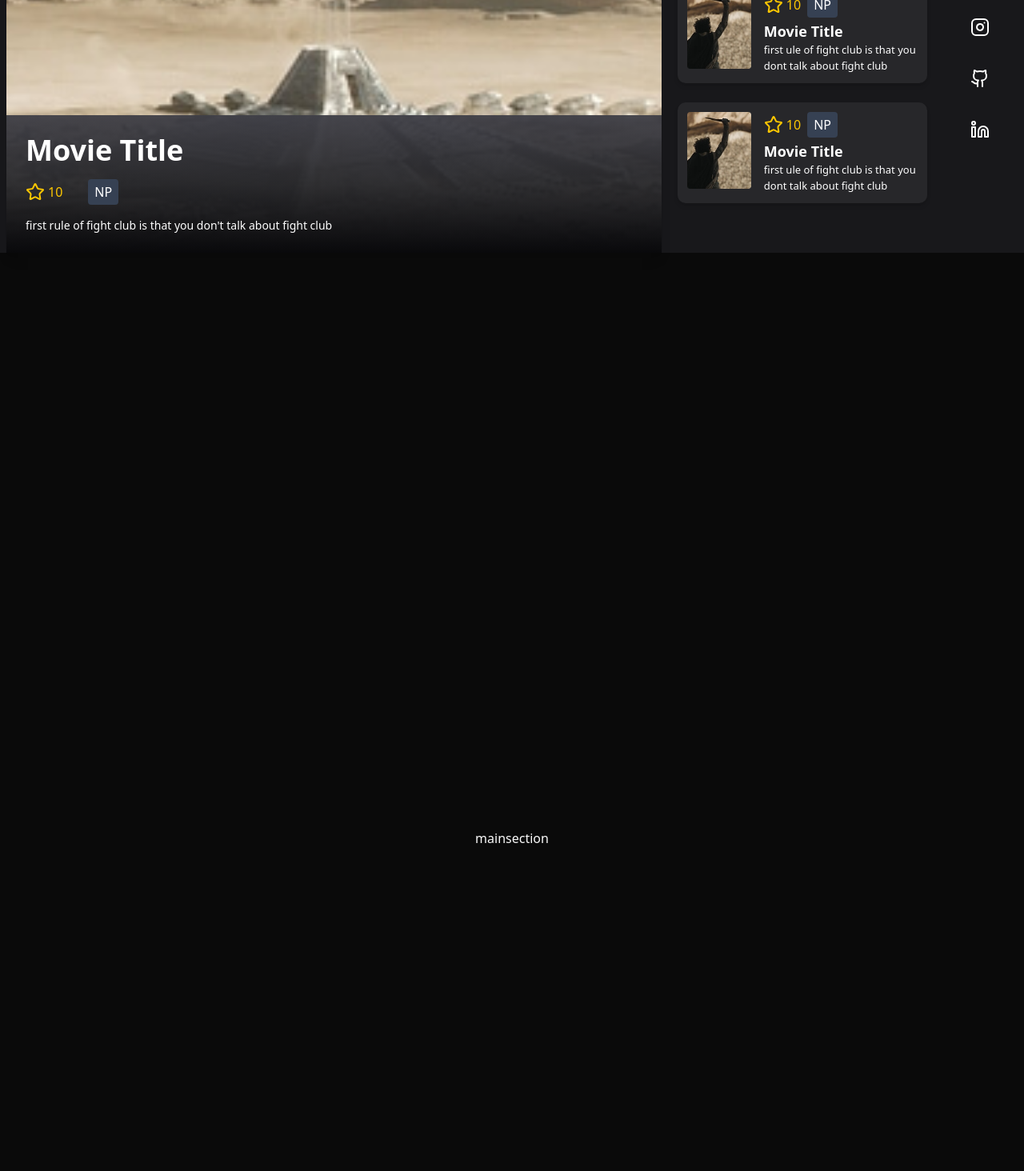
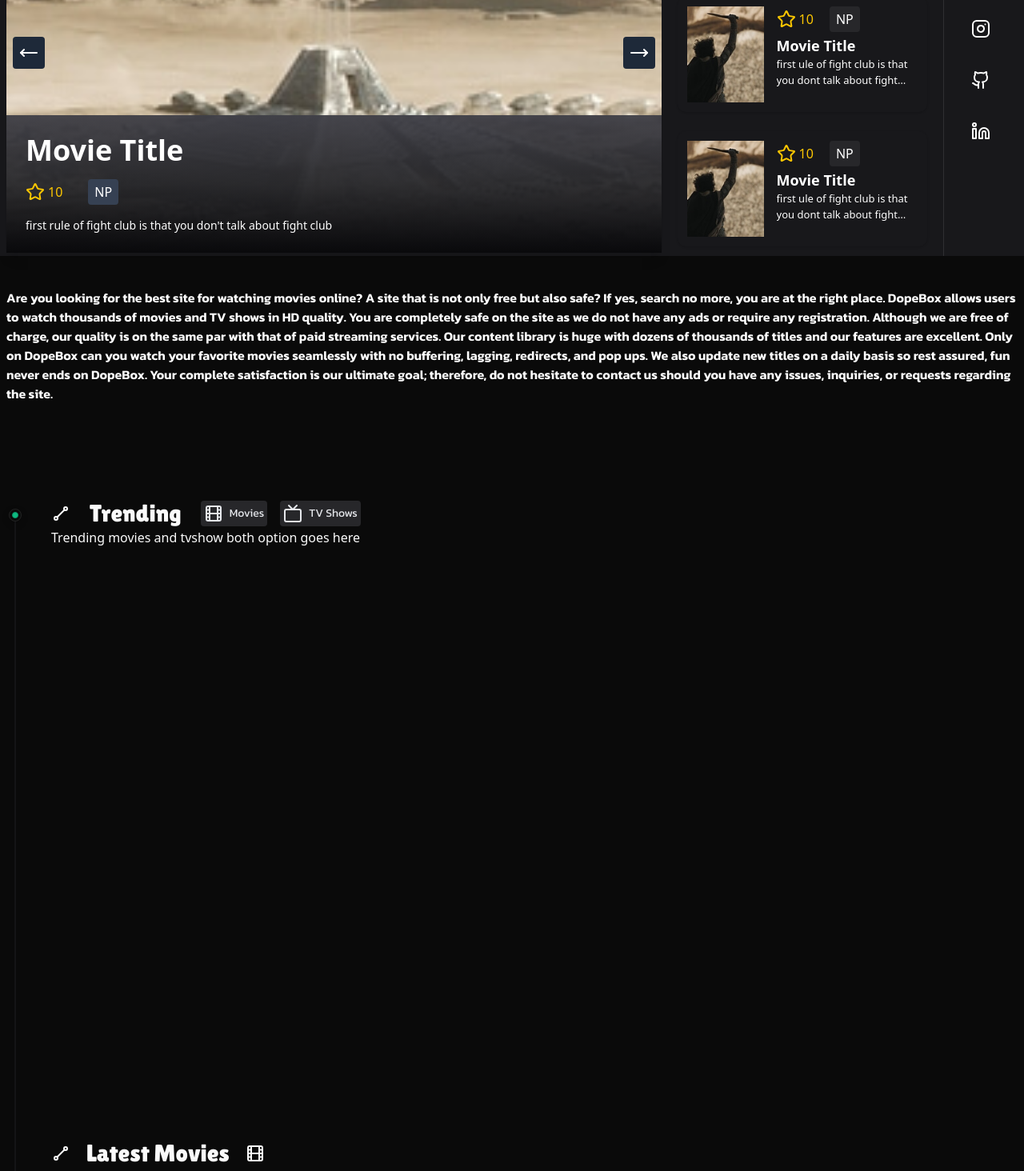
Before and after one commit to iTs-Minal/chalchitra, a Next.js app: page /home in a window 1280 px wide. Shown: the part 260-1724 px from the top of the page at 80% size. Before the commit the page ends 1320 px from the top, so only its background shows below. Built offline with nearby package versions, Linux system fonts and the light colour scheme; no server answers.

Commit message:
ui is developed for home page now we fetch data

```diff
--- a/next.config.ts
+++ b/next.config.ts
@@ -3,7 +3,7 @@
 const nextConfig: NextConfig = {
   /* config options here */
   images: {
-    domains: ['assets.aceternity.com','aceternity.com','images.unsplash.com', 'image.tmdb.org'],
+    domains: ['assets.aceternity.com','aceternity.com','images.unsplash.com', 'image.tmdb.org', "ucarecdn.com"],
   },
 };
 
--- a/src/app/(auth)/sign-in/[[...sign-in]]/page.tsx
+++ b/src/app/(auth)/sign-in/[[...sign-in]]/page.tsx
@@ -1,8 +1,10 @@
-import { SignIn } from '@clerk/nextjs'
+import { SignIn } from "@clerk/nextjs"
+
+
 
 
 const Page = () => {
-  return <SignIn forceRedirectUrl="/home"/>
+  return <SignIn forceRedirectUrl={"/home"}/>
 }
 
 export default Page
--- a/src/components/homePage/header.tsx
+++ b/src/components/homePage/header.tsx
@@ -1,4 +1,4 @@
-import { Github, Instagram, Linkedin, Star, Twitter } from "lucide-react";
+import { Github, Instagram, Linkedin, MoveLeft, MoveRight, Star, Twitter } from "lucide-react";
 import Image from "next/image";
 import React from "react";
 
@@ -27,25 +27,37 @@
             {`first rule of fight club is that you don't talk about fight club`}
           </p>
         </div>
+        <button
+
+          className="absolute left-2 top-1/2 transform -translate-y-1/2 text-white bg-gray-800 p-2 rounded hover:opacity-60"
+        >
+          <MoveLeft />
+        </button>
+        <button
+
+          className="absolute right-2 top-1/2 transform -translate-y-1/2 text-white bg-gray-800 p-2 rounded hover:opacity-60"
+        >
+          <MoveRight />
+        </button>
       </div>
 
       {/* random 3 movies */}
       <div className="w-full md:w-[40%] flex flex-col space-y-6 p-3 cursor-pointer">
-        <div className="flex p-3 rounded-lg shadow-md hover:scale-105 transition duration-100 dark:bg-zinc-800">
+        <div className="flex p-3 rounded-lg shadow-sm hover:scale-105 transition duration-100 dark:bg-zinc-900">
           <Image
-            className="w-20 h-24 object-cover rounded"
+            className="w-24 h-30 object-cover"
             src="/dune-2.jpg"
             // TMDB image URL
             alt={"Movie title"}
             width={80}
-            height={120}
+            height={150}
           />
           <div className="ml-4 text-black dark:text-white">
-            <div className="flex items-center space-x-2">
+          <div className="flex items-center space-x-2 gap-3">
               <span className="text-yellow-400 flex items-center">
                 <Star className="mr-1" /> {`10`}
               </span>
-              <span className="bg-gray-700 px-2 py-1 rounded text-white">
+              <span className="bg-zinc-800 px-2 py-1 rounded text-white">
                 {"NP"}
               </span>
             </div>
@@ -58,21 +70,21 @@
           </div>
         </div>
 
-        <div className="flex p-3 rounded-lg shadow-md hover:scale-105 transition duration-100 dark:bg-zinc-800">
+        <div className="flex p-3 rounded-lg shadow-sm hover:scale-105 transition duration-100 dark:bg-zinc-900">
           <Image
-            className="w-20 h-24 object-cover rounded"
+            className="w-24 h-30 object-cover"
             src="/dune-2.jpg"
             // TMDB image URL
             alt={"Movie title"}
             width={80}
-            height={120}
+            height={150}
           />
           <div className="ml-4 text-black dark:text-white">
-            <div className="flex items-center space-x-2">
+          <div className="flex items-center space-x-2 gap-3">
               <span className="text-yellow-400 flex items-center">
                 <Star className="mr-1" /> {`10`}
               </span>
-              <span className="bg-gray-700 px-2 py-1 rounded text-white">
+              <span className="bg-zinc-800 px-2 py-1 rounded text-white">
                 {"NP"}
               </span>
             </div>
@@ -85,21 +97,21 @@
           </div>
         </div>
 
-        <div className="flex p-3 rounded-lg shadow-md hover:scale-105 transition duration-100 dark:bg-zinc-800">
+        <div className="flex p-3 rounded-lg shadow-sm hover:scale-105 transition duration-100 dark:bg-zinc-900">
           <Image
-            className="w-20 h-24 object-cover rounded"
+            className="w-24 h-30 object-cover"
             src="/dune-2.jpg"
             // TMDB image URL
             alt={"Movie title"}
             width={80}
-            height={120}
+            height={150}
           />
           <div className="ml-4 text-black dark:text-white">
-            <div className="flex items-center space-x-2">
+            <div className="flex items-center space-x-2 gap-3">
               <span className="text-yellow-400 flex items-center">
                 <Star className="mr-1" /> {`10`}
               </span>
-              <span className="bg-gray-700 px-2 py-1 rounded text-white">
+              <span className="bg-zinc-800 px-2 py-1 rounded text-white">
                 {"NP"}
               </span>
             </div>
@@ -115,7 +127,7 @@
 
       {/* social */}
 
-      <div className="w-full md:w-[10%] flex flex-row justify-center md:flex-col md:items-center gap-6 p-4 text-black dark:text-white">
+      <div className="w-full md:w-[10%] flex flex-row border-l-1 justify-center md:flex-col md:items-center gap-6 p-4 text-black dark:text-white">
         {[
           { icon: Twitter, name: "Twitter" },
           { icon: Instagram, name: "Instagram" },
--- a/src/components/homePage/main-section.tsx
+++ b/src/components/homePage/main-section.tsx
@@ -1,11 +1,90 @@
-import React from 'react'
+import React from "react";
+import { TracingBeam } from "../ui/tracing-beam";
+import { IconLine } from "@tabler/icons-react";
+import { FilmIcon, TvIcon } from "lucide-react";
 
 const MainSection = () => {
   return (
-    <div className="h-100% mt-180">
-      mainsection
-    </div>
-  )
-}
+    <main className="flex flex-col items-center justify-center px-2 mt-5">
+      <div className="flex flex-col w-full items-center mt-5">
+        <p className="text-md font-bold text-black dark:text-white font-kanit">
+          Are you looking for the best site for watching movies online? A site
+          that is not only free but also safe? If yes, search no more, you are
+          at the right place. DopeBox allows users to watch thousands of movies
+          and TV shows in HD quality. You are completely safe on the site as we
+          do not have any ads or require any registration. Although we are free
+          of charge, our quality is on the same par with that of paid streaming
+          services. Our content library is huge with dozens of thousands of
+          titles and our features are excellent. Only on DopeBox can you watch
+          your favorite movies seamlessly with no buffering, lagging, redirects,
+          and pop ups. We also update new titles on a daily basis so rest
+          assured, fun never ends on DopeBox. Your complete satisfaction is our
+          ultimate goal; therefore, do not hesitate to contact us should you
+          have any issues, inquiries, or requests regarding the site.
+        </p>
+      </div>
+      <div className="flex flex-col w-full mt-30 px-2">
+        <TracingBeam className="flex flex-col w-full h-auto">
 
-export default MainSection
+          {/* -----trensding section----- */}
+          <div className="flex flex-col w-full h-screen cursor-pointer">
+            <div className="flex gap-6 items-center">
+              <IconLine />
+              <span className="font-lilita text-3xl">Trending</span>
+              <div className="flex gap-4 items-center">
+                <span className="flex items-center text-sm font-kanit gap-2 bg-zinc-800 text-gray-200 p-1 rounded hover:scale-95 transition duation-300">
+                  {" "}
+                  <span>
+                    <FilmIcon />
+                  </span>
+                  Movies
+                </span>
+                <span className="flex items-center text-sm font-kanit gap-2 bg-zinc-800 text-gray-200 p-1 rounded hover:scale-95 transition duation-300">
+                  <span>
+                    <TvIcon />
+                  </span>{" "}
+                  TV Shows
+                </span>
+              </div>
+            </div>
+            <div>Trending movies and tvshow both option goes here</div>
+          </div>
+
+
+{/* -----movies section------- */}
+          <div className="flex flex-col w-full h-screen ">
+            <div className="flex gap-5 items-center">
+              <IconLine />
+              <span className="font-lilita text-3xl">Latest Movies</span>
+              <FilmIcon />
+            </div>
+            <div>movie card goes here</div>
+          </div>
+{/* -----tv show section---- */}
+          <div className="flex flex-col w-full h-screen cursor-pointer">
+            <div className="flex gap-5 items-center">
+              <IconLine />
+              <span className="font-lilita text-3xl">Latest Tv Shows</span>
+              <TvIcon />
+            </div>
+            <div>tvshow card goes here</div>
+          </div>
+
+
+
+{/* ----upcoming section---- */}
+          <div className="flex flex-col w-full h-screen cursor-pointer">
+            <div className="flex gap-5 items-center">
+              <IconLine />
+              <span className="font-lilita text-3xl">Upcoming</span>
+              <FilmIcon />
+            </div>
+            <div>upcoming card goes here</div>
+          </div>
+        </TracingBeam>
+      </div>
+    </main>
+  );
+};
+
+export default MainSection;
--- a/src/components/homePage/navbar.tsx
+++ b/src/components/homePage/navbar.tsx
@@ -4,13 +4,19 @@
 import { useTheme } from "next-themes";
 import Image from "next/image";
 import React, { useEffect, useRef, useState } from "react";
-import { LampContainer } from "../ui/lamp";
-import { motion } from "motion/react";
+
+// import { motion } from "motion/react";
 
 const Navbar = () => {
   const { theme, setTheme } = useTheme();
 
   const isDark = theme === "dark";
+
+  const [mounted, setMounted] = useState(false);
+
+  useEffect(() => {
+    setMounted(true);
+  }, []);
 
   const [hideOnScroll, setHideOnScroll] = useState(false);
   const [lastScrollY, setLastScrollY] = useState(0);
@@ -19,9 +25,9 @@
   useEffect(() => {
     const handleScroll = () => {
       const currentScrollY = window.scrollY;
-      setScrolled(window.scrollY > 10);
+      setScrolled(window.scrollY > 1);
 
-      if (currentScrollY > lastScrollY || currentScrollY > 10) {
+      if (currentScrollY > lastScrollY || currentScrollY > 1) {
         setHideOnScroll(true);
       } else {
         setHideOnScroll(false);
@@ -64,44 +70,60 @@
           <span
             onClick={openMenu}
             className={`${
-              hideOnScroll ? "opacity-0 pointer-events-none" : "opacity-100"
+              hideOnScroll ? "opacity-100" : "opacity-100"
             }`}
           >
             <Menu />
           </span>
 
           {isOpen && (
-            <div className={`${scrolled?"hidden" :"flex flex-col absolute items-center left-0 top-0 bottom-0 w-64 z-50 h-screen transition duration-1000"} `}>
-
-            <LampContainer>
-
+              <div className={`${
+                scrolled
+                  ? "flex absolute  items-center justify-center left-0 top-20 px-3 py-3 bg-neutral-200 dark:bg-zinc-900 h-20 bottom-0 w-130 z-50 transition duration-1000 rounded-full"
+                  : "fixed items-center left-0 top-0 px-3 py-4 bg-neutral-200 dark:bg-zinc-900 bottom-0 w-70 z-50 h-screen transition ease-in duration-1000"
+              } `}>
                 <div
                   onClick={closeMenu}
-              className="p-1 cursor-pointer absolute right-6 top-6 dark:hover:rounded-full dark:hover:bg-slate-900/70 dark:hover:text-white"
+                  className={`${scrolled?"top-0":"p-1 cursor-pointer left-50 absolute dark:hover:rounded-full dark:hover:text-white"}`}
                 >
-              <span><XCircle size={36} className="w-10" /></span>
+                  <span>
+                    <XCircle size={28} className="w-10 hover:scale-110" />
+                  </span>
                 </div>
-              <motion.h1
-                initial={{ opacity: 0.5, y:10 }}
-                whileInView={{ opacity: 1, y: 0 }}
-                transition={{
-                  delay: 0.1,
-                  duration: 0.1,
-                }}
-                className="mt-8 bg-gradient-to-br from-slate-300 to-slate-500 py-4 bg-clip-text text-center text-4xl font-medium tracking-tight text-transparent md:text-7xl"
+                <div className="flex items-center w-full h-full">
+                  <ul
+                    ref={sideMenuRef}
+                    className={`${scrolled?"flex flex-row items-center justify-center w-full h-20":"flex flex-col items-center relative top-10 w-full h-full text-black dark:text-white transition-transform duration-500"}`}
                   >
-                Build lamps <br /> the right way
-              </motion.h1>
-            </LampContainer>
+                    <li onClick={closeMenu} className="p-4 hover:scale-110 hover:text-yellow-400 transition duration-200 cursor-pointer rounded-lg">
+                      Home
+                    </li>
+                    <li onClick={closeMenu} className="p-4 hover:scale-110 hover:text-yellow-400 transition duration-200 cursor-pointer rounded-lg">
+                      Movies
+                    </li>
+                    <li onClick={closeMenu} className="p-4 hover:scale-110 hover:text-yellow-400 transition duration-200 cursor-pointer rounded-lg">
+                      TV Shows
+                    </li>
+                    <li onClick={closeMenu} className="p-4 hover:scale-110 hover:text-yellow-400 transition duration-200 cursor-pointer rounded-lg">
+                      Top ImDB
+                    </li>
+                    <li onClick={closeMenu} className="p-4 hover:scale-110 hover:text-yellow-400 transition duration-200 cursor-pointer rounded-lg">
+                      Trending
+                    </li>
+                  </ul>
+                </div>
               </div>
           )}
 
+          {mounted && (
             <Image
               src={isDark ? "/logo-white.png" : "/logo-black.png"}
               alt="chalchitra-logo"
+              loading="lazy"
               height={60}
               width={60}
             />
+          )}
         </div>
         <form
           className={`hidden lg:flex items-center ml-10 transition-all duration-300 ${
--- a/src/components/landingPage/navbar.tsx
+++ b/src/components/landingPage/navbar.tsx
@@ -91,7 +91,7 @@
 
                 <SignedOut>
                   <SignInButton>
-                    <NavbarButton variant="secondary">Sign In</NavbarButton>
+                    <NavbarButton variant="secondary" href="/sign-in">Sign In</NavbarButton>
                   </SignInButton>
                 </SignedOut>
 
--- /dev/null
+++ b/src/components/ui/tracing-beam.tsx
@@ -0,0 +1,125 @@
+"use client";
+import React, { useEffect, useRef, useState } from "react";
+import {
+  motion,
+  useTransform,
+  useScroll,
+  useSpring,
+} from "motion/react";
+import { cn } from "@/lib/utils";
+
+export const TracingBeam = ({
+  children,
+  className,
+}: {
+  children: React.ReactNode;
+  className?: string;
+}) => {
+  const ref = useRef<HTMLDivElement>(null);
+  const { scrollYProgress } = useScroll({
+    target: ref,
+    offset: ["start start", "end start"],
+  });
+
+  const contentRef = useRef<HTMLDivElement>(null);
+  const [svgHeight, setSvgHeight] = useState(0);
+
+  useEffect(() => {
+    if (contentRef.current) {
+      setSvgHeight(contentRef.current.offsetHeight);
+    }
+  }, []);
+
+  const y1 = useSpring(
+    useTransform(scrollYProgress, [0, 0.8], [50, svgHeight]),
+    {
+      stiffness: 500,
+      damping: 90,
+    },
+  );
+  const y2 = useSpring(
+    useTransform(scrollYProgress, [0, 1], [50, svgHeight - 200]),
+    {
+      stiffness: 500,
+      damping: 90,
+    },
+  );
+
+  return (
+    <motion.div
+      ref={ref}
+      className={cn("relative mx-auto h-full w-full max-w-6xl", className)}
+    >
+      <div className="absolute h-auto top-3 -left-4 md:-left-20">
+        <motion.div
+          transition={{
+            duration: 0.2,
+            delay: 0.2,
+          }}
+          animate={{
+            boxShadow:
+              scrollYProgress.get() > 0
+                ? "none"
+                : "rgba(0, 0, 0, 0.24) 0px 3px 8px",
+          }}
+          className="border-netural-200 ml-[27px] flex h-4 w-4 items-center justify-center rounded-full border shadow-sm"
+        >
+          <motion.div
+            transition={{
+              duration: 0.2,
+              delay: 0.3,
+            }}
+            animate={{
+              backgroundColor: scrollYProgress.get() > 0 ? "white" : "#10b981",
+              borderColor: scrollYProgress.get() > 0 ? "white" : "#059669",
+            }}
+            className="h-2 w-2 rounded-full border border-neutral-300 bg-white"
+          />
+        </motion.div>
+        <svg
+          viewBox={`0 0 20 ${svgHeight}`}
+          width="20"
+          height={svgHeight} // Set the SVG height
+          className="ml-4 block"
+          aria-hidden="true"
+        >
+          <motion.path
+            d={`M 1 0V -36 l 18 24 V ${svgHeight * 0.8} l -18 24V ${svgHeight}`}
+            fill="none"
+            stroke="#9091A0"
+            strokeOpacity="0.16"
+            transition={{
+              duration: 8,
+            }}
+          ></motion.path>
+          <motion.path
+            d={`M 1 0V -36 l 18 24 V ${svgHeight * 0.8} l -18 24V ${svgHeight}`}
+            fill="none"
+            stroke="url(#gradient)"
+            strokeWidth="1.25"
+            className="motion-reduce:hidden"
+            transition={{
+              duration: 10,
+            }}
+          ></motion.path>
+          <defs>
+            <motion.linearGradient
+              id="gradient"
+              gradientUnits="userSpaceOnUse"
+              x1="0"
+              x2="0"
+              y1={y1} // set y1 for gradient
+              y2={y2} // set y2 for gradient
+            >
+              <stop stopColor="#18CCFC" stopOpacity="0"></stop>
+              <stop stopColor="#18CCFC"></stop>
+              <stop offset="0.325" stopColor="#6344F5"></stop>
+              <stop offset="1" stopColor="#AE48FF" stopOpacity="0"></stop>
+            </motion.linearGradient>
+          </defs>
+        </svg>
+      </div>
+      <div ref={contentRef}>{children}</div>
+    </motion.div>
+  );
+};
```
Also changed, not shown: src/components/ui/lamp.tsx (+10 -10 lines). Lines whose indentation alone changed are shown as unchanged.
